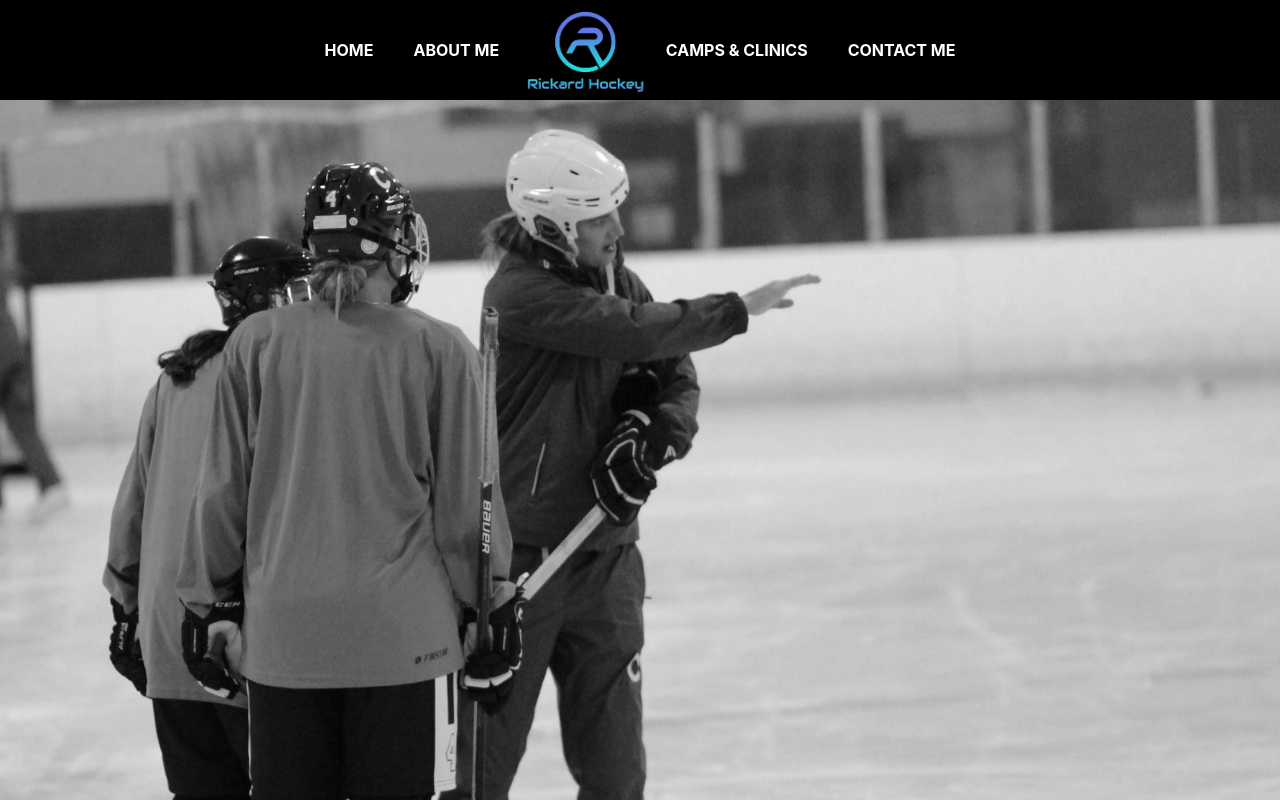
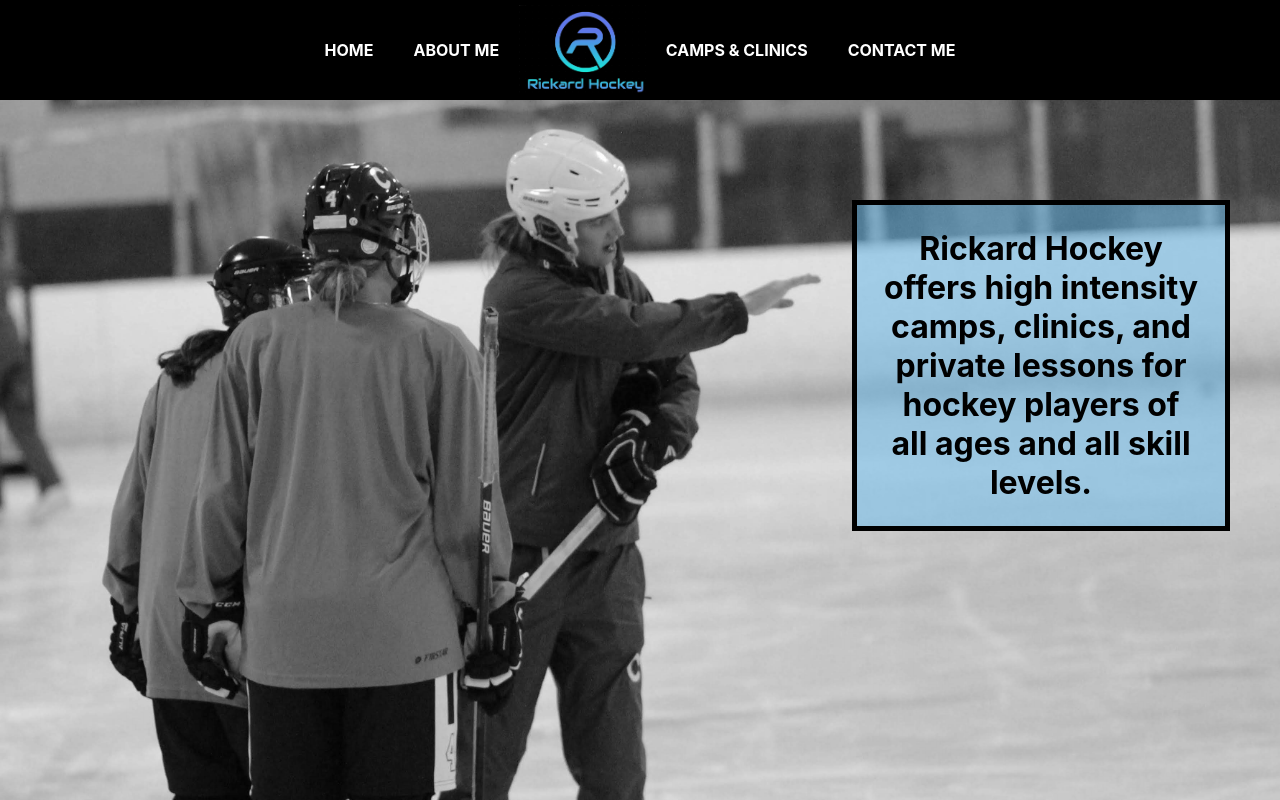
Before and after one commit to juliehockey30/rickardHockey, a React (Create React App) app: page / in a window 1280 px wide. Shown: the top 800 px of the page. Built offline with nearby package versions, Linux system fonts and the light colour scheme.

Commit message:
add home page

```diff
--- a/src/App.js
+++ b/src/App.js
@@ -1,7 +1,7 @@
 import React, { Component } from 'react';
+import { AppWrapper } from './App.styled.js'
 import Header from './components/header/Header.js';
-import { BackgroundImage } from './App.styled.js'
-import homeBackground from './images/IMG_5553.JPG';
+import Home from './components/home/Home.js'
 
 class App extends Component {
   constructor(props){
@@ -13,12 +13,12 @@ class App extends Component {
 
   render() {
     return (
-      <div>
+      <AppWrapper>
         <Header
           isMobile={this.isMobile}
         />
-        <BackgroundImage src={homeBackground} />
-      </div>
+        <Home />
+      </AppWrapper>
     );
   }
 }
--- a/src/App.styled.js
+++ b/src/App.styled.js
@@ -1,10 +1,10 @@
 import styled from 'styled-components'
 
-const BackgroundImage = styled.img`
-  filter: grayscale(100%);
-  width: 100%;
+const AppWrapper = styled.div`
+  background-color: black;
+  height: 700px;
 `;
 
 export {
-  BackgroundImage
+  AppWrapper
 };
--- /dev/null
+++ b/src/components/home/Home.js
@@ -0,0 +1,23 @@
+import React, { Component } from 'react';
+import { HomeObjective, BackgroundImage } from './Home.styled.js';
+import homeBackground from '../../images/IMG_5553.JPG';
+
+class Home extends Component {
+  constructor(props){
+    super(props);
+    this.state={};
+  }
+
+  render() {
+    return (
+      <>
+        <BackgroundImage src={homeBackground} />
+        <HomeObjective>
+          Rickard Hockey offers high intensity camps, clinics, and private lessons for hockey players of all ages and all skill levels.
+        </HomeObjective>
+      </>
+    );
+  }
+}
+
+export default Home;
--- /dev/null
+++ b/src/components/home/Home.styled.js
@@ -0,0 +1,35 @@
+import styled from 'styled-components'
+
+const BackgroundImage = styled.img`
+  filter: grayscale(100%);
+  width: 100%;
+`;
+
+const HomeObjective = styled.div`
+  background-color: rgba(103, 187, 240, 0.5);
+  border: 3px solid black;
+  color: white;
+  font-size: 16px;
+  font-weight: bold;
+  padding: 16px;
+  position: absolute;
+  right: 7%;
+  text-align: center;
+  top: 280px;
+  width: 75%
+
+  @media(min-width: 768px) {
+    border: 5px solid black;
+    color: black;
+    font-size: 32px;
+    padding: 24px;
+    right: 50px;
+    top: 200px;
+    width: 25%
+  }
+`;
+
+export {
+  BackgroundImage,
+  HomeObjective
+}
```
